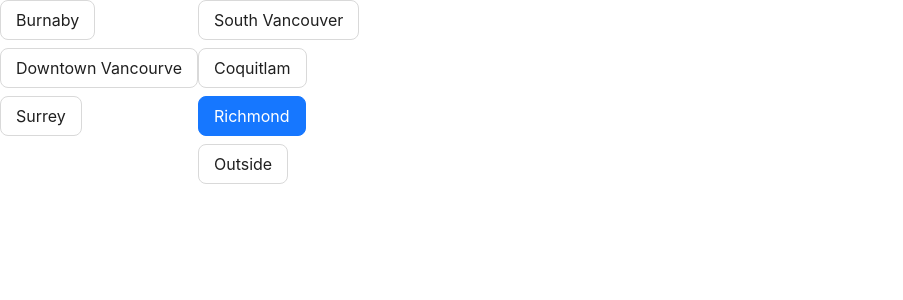
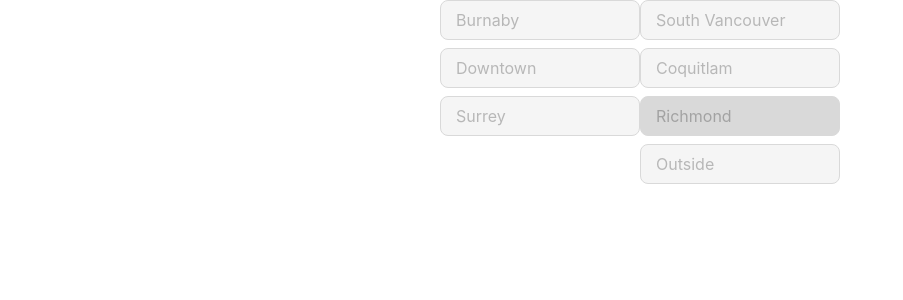
Before and after one commit to BarryLee2008/Record_Worktime, a Next.js app: page /components/LocationSelection/LocationSelection in a window 1280 px wide. Shown: the top 300 px of the page, without its empty margins (0-903 px from the left). Built offline with nearby package versions, Linux system fonts and the light colour scheme.

Commit message:
modify punch page layout

```diff
--- /dev/null
+++ b/pages/components/LocationSelection/LocationSelection.module.css
@@ -0,0 +1,15 @@
+.layout {
+  display: flex;
+  align-items: center;
+  justify-content: center;
+}
+
+.radioButton {
+  width: 200px;
+}
+
+@media only screen and (max-width: 500px) {
+  .radioButton {
+    width: 45vw;
+  }
+}
--- a/pages/components/LocationSelection/LocationSelection.tsx
+++ b/pages/components/LocationSelection/LocationSelection.tsx
@@ -1,37 +1,45 @@
 import React, { useState } from "react";
 import type { RadioChangeEvent } from "antd";
 import { Radio, Space } from "antd";
+import styles from './LocationSelection.module.css';
 
 const locationOptions = [
-  { label: "Burnaby", value: "Burnaby", column: 1 },
-  { label: "Downtown Vancourve", value: "Downtown Vancourve", column: 1 },
-  { label: "Surrey", value: "Surrey", column: 1 },
-  { label: "South Vancouver", value: "South Vancouver", column: 2 },
-  { label: "Coquitlam", value: "Coquitlam", column: 2 },
-  { label: "Richmond", value: "Richmond", column: 2 },
-  { label: "Outside", value: "Outside", column: 2 },
+  { label: 'Burnaby', value: 'Burnaby', column: 1 },
+  { label: 'Downtown', value: 'Downtown Vancourve', column: 1 },
+  { label: 'Surrey', value: 'Surrey', column: 1 },
+  { label: 'South Vancouver', value: 'South Vancouver', column: 2 },
+  { label: 'Coquitlam', value: 'Coquitlam', column: 2 },
+  { label: 'Richmond', value: 'Richmond', column: 2 },
+  { label: 'Outside', value: 'Outside', column: 2 },
 ];
 
-const LocationSelection: React.FC = () => {
-  const [location, setLocation] = useState("Richmond");
+const LocationSelection: React.FC<{ locationEanble: Boolean }> = ({
+  locationEanble,
+}) => {
+  const [location, setLocation] = useState('Richmond');
   const onLocationChange = ({ target: { value } }: RadioChangeEvent) => {
     setLocation(value);
   };
 
   return (
-    <>
+    <div className={styles.layout}>
       <Radio.Group
         onChange={onLocationChange}
         value={location}
         optionType="button"
         buttonStyle="solid"
         size="large"
+        disabled={!locationEanble}
       >
         <Space direction="vertical">
           {locationOptions.map(
             (o) =>
               o.column === 1 && (
-                <Radio key={o.value} value={o.value}>
+                <Radio
+                  className={styles.radioButton}
+                  key={o.value}
+                  value={o.value}
+                >
                   {o.label}
                 </Radio>
               )
@@ -41,14 +49,18 @@ const LocationSelection: React.FC = () => {
           {locationOptions.map(
             (o) =>
               o.column === 2 && (
-                <Radio key={o.value} value={o.value}>
+                <Radio
+                  className={styles.radioButton}
+                  key={o.value}
+                  value={o.value}
+                >
                   {o.label}
                 </Radio>
               )
           )}
         </Space>
       </Radio.Group>
-    </>
+    </div>
   );
 };
 
--- a/styles/PunchPage.module.css
+++ b/styles/PunchPage.module.css
@@ -32,6 +32,7 @@
   flex: 1;
   display: flex;
   align-items: center;
+  justify-content: center;
 }
 
 .onLabel {
```
Also changed, not shown: pages/punchPage.tsx (+8 -3 lines).
